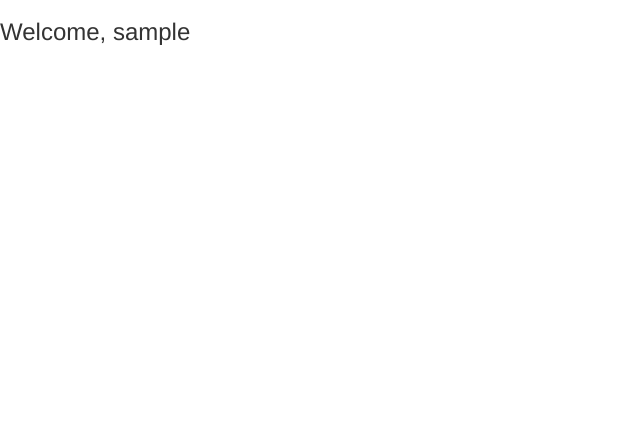
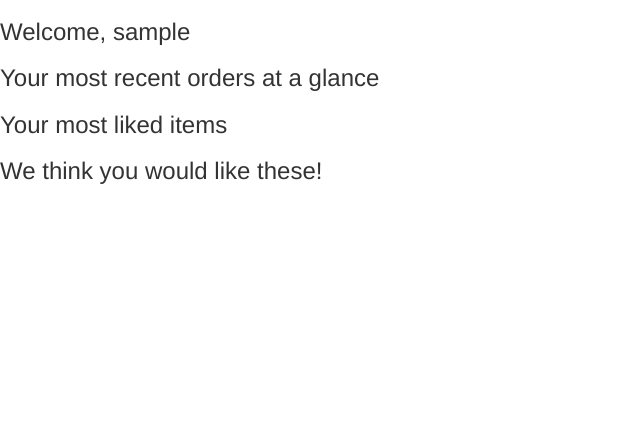
Before and after one commit to cjuanito797/group_project, a Django app: page /customerView/ in a window 1280 px wide. Shown: the part 286-711 px from the top of the page, without its empty margins (0-640 px from the left). Run offline with Django 3.2, Linux system fonts and the light colour scheme; the visitor is signed in with stand-in values (Sample User, id 1); some libraries are stand-ins or nearby versions.

Commit message:
Update base.html

```diff
--- a/chineseSpicyFlavor/templates/account/base.html
+++ b/chineseSpicyFlavor/templates/account/base.html
@@ -213,5 +213,21 @@
             </a>
 </div>
 </div>
+
+<div id ="recentOrders">
+
+    <h3>Your most recent orders at a glance</h3>
+
+
+
+</div>
+
+<div id = "favoriteItems">
+    <h3>Your most liked items</h3>
+</div>
+
+<div id ="recommendations">
+    <h3>We think you would like these!</h3>
+</div>
 </body>
 </html>
```
